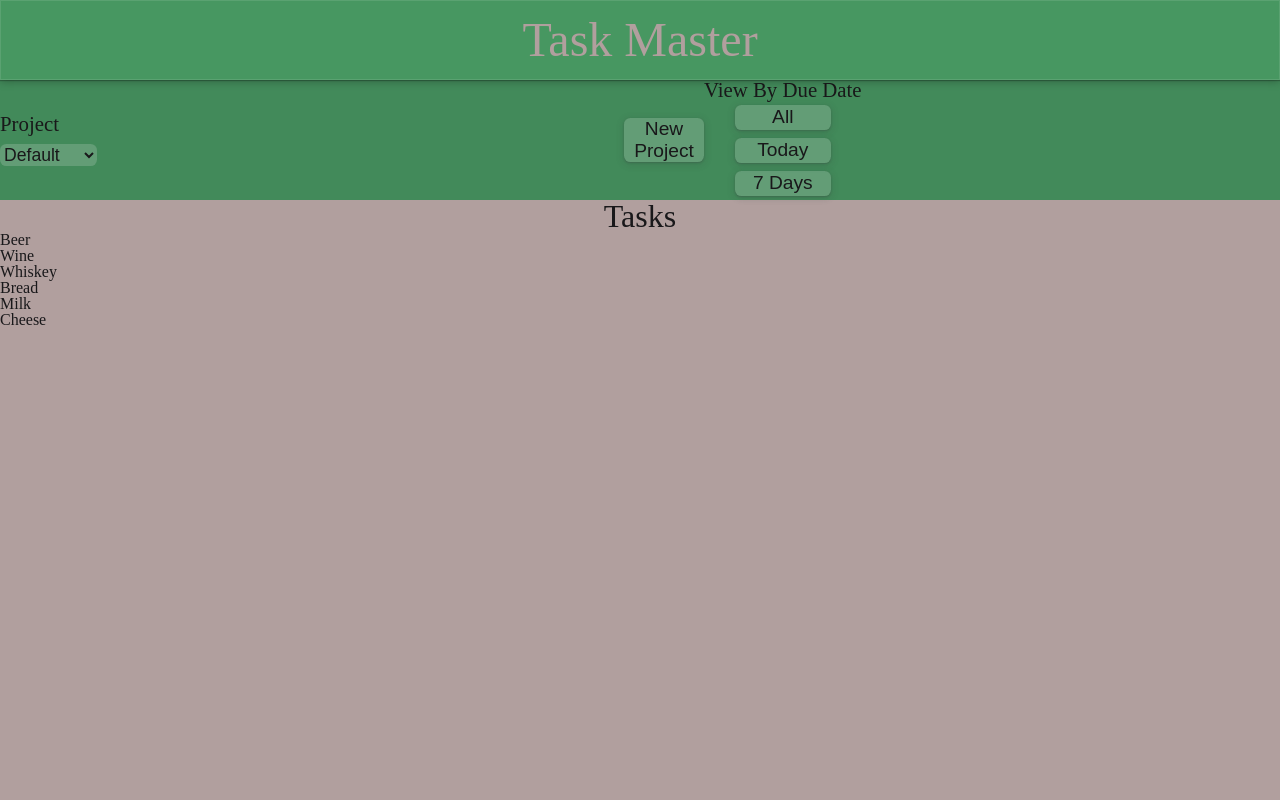
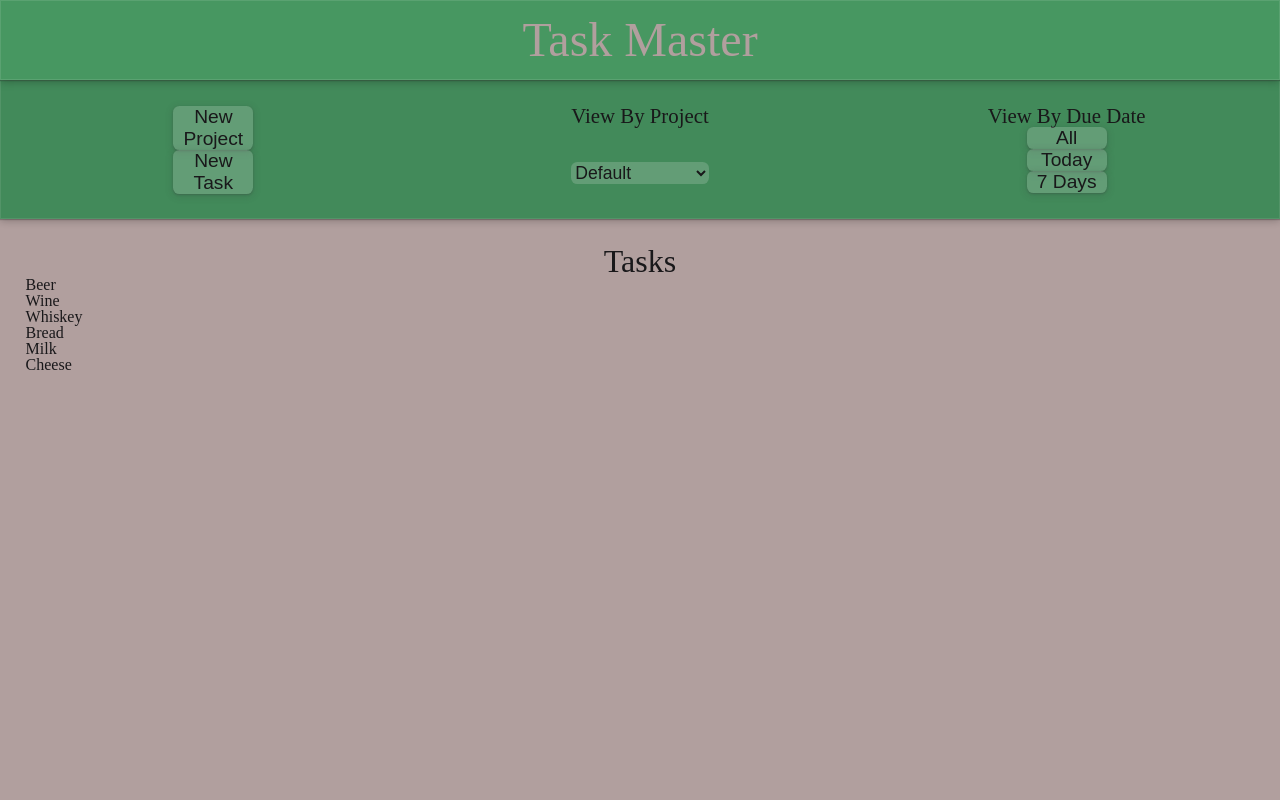
Before and after one commit to rutland-dev/to-do, a website built with webpack: page src/index.html in a window 1280 px wide. Shown: the top 800 px of the page. Built offline with nearby package versions, Linux system fonts and the light colour scheme.

Commit message:
Add new task button
Added new task button, slightly changed menu layout, and added
description, priority, and notes keys to task objects.

```diff
--- a/src/DOM.js
+++ b/src/DOM.js
@@ -43,6 +43,9 @@ function buildMenu() {
     const menuDiv = document.createElement('div');
     menuDiv.setAttribute('id', 'menu-div');
 
+    const createNewButtonsDiv = buildNewButtons();
+    menuDiv.appendChild(createNewButtonsDiv);
+
     const projectMenuDiv = buildProjectMenu();
     menuDiv.appendChild(projectMenuDiv);
 
@@ -62,15 +65,9 @@ function buildProjectMenu() {
 
     const projectMenuListForm = buildProjectList();
 
-    const createNewProjectBtnDiv = document.createElement('div');
-    createNewProjectBtnDiv.setAttribute('id', 'create-new-project-button-div');
-
     const createNewProjectBtn = buildNewProjectButton();
 
     projectMenuDiv.appendChild(projectMenuListForm);
-
-    createNewProjectBtnDiv.appendChild(createNewProjectBtn);
-    projectMenuDiv.appendChild(createNewProjectBtnDiv);
 
     return projectMenuDiv;
 };
@@ -83,7 +80,7 @@ function buildProjectList() {
     const projectMenuListLabel = document.createElement('label');
     projectMenuListLabel.setAttribute('id', 'project-menu-list-label');
     projectMenuListLabel.setAttribute('for', 'project-menu-list');
-    projectMenuListLabel.textContent = "Project"
+    projectMenuListLabel.textContent = "View By Project"
 
     const projectMenuListSelect = document.createElement('select');
     projectMenuListSelect.setAttribute('id', 'project-menu-list-select');
@@ -108,13 +105,38 @@ function buildProjectListOptions(projectName, projectMenuListSelect) {
 };
 
 //****************************************************************************** */
+function buildNewButtons() {
+    const createNewButtonsDiv = document.createElement('div');
+    createNewButtonsDiv.setAttribute('id', 'create-new-buttons-div');
+
+    const createNewProjectBtn = buildNewProjectButton();
+    createNewButtonsDiv.appendChild(createNewProjectBtn);
+
+    const createNewTaskBtn = buildNewTaskButton();
+    createNewButtonsDiv.appendChild(createNewTaskBtn);
+
+    return createNewButtonsDiv;
+};
+
+//****************************************************************************** */
 function buildNewProjectButton() {
     const createNewProjectBtn = document.createElement('button');
     createNewProjectBtn.setAttribute('type', 'button');
     createNewProjectBtn.setAttribute('id', 'create-new-project-button');
     createNewProjectBtn.textContent = "New Project";
+
     return createNewProjectBtn;
 };
+
+//****************************************************************************** */
+function buildNewTaskButton() {
+    const createNewTaskBtn = document.createElement('button');
+    createNewTaskBtn.setAttribute('type', 'button');
+    createNewTaskBtn.setAttribute('id', 'create-new-task-button');
+    createNewTaskBtn.textContent = "New Task";
+
+    return createNewTaskBtn;
+}
 
 //****************************************************************************** */
 function buildViewByDateBtns() {
--- a/src/index.js
+++ b/src/index.js
@@ -4,38 +4,56 @@ import { buildUI } from './DOM.js';
 let taskList = [
     {
         name: "Beer",
+        description: "Buy this at the store",
         due: new Date(2024-2-1),
         project: "Booze",
+        priority: "low",
+        notes: "Write notes here...",
         complete: false,
     },
     {
         name: "Wine",
+        description: "Buy this at the store",
         due: new Date(2024-2-1),
         project: "Booze",
+        priority: "low",
+        notes: "Write notes here...",
         complete: false,
     },
     {
         name: "Whiskey",
+        description: "Buy this at the store",
         due: new Date(2024-1-17),
         project: "Booze",
+        priority: "med",
+        notes: "Write notes here...",
         complete: false,
     },
     {
         name: "Bread",
+        description: "Buy this at the store",
         due: new Date(2024-2-1),
         project: "Groceries",
+        priority: "low",
+        notes: "Write notes here...",
         complete: false,
     },
     {
         name: "Milk",
+        description: "Buy this at the store",
         due: new Date(2024-1-17),
         project: "Groceries",
+        priority: "med",
+        notes: "Write notes here...",
         complete: false,
     },
     {
         name: "Cheese",
+        description: "Buy this at the store",
         due: new Date(2024-2-1),
         project: "Groceries",
+        priority: "high",
+        notes: "Write notes here...",
         complete: false,
     },
 ];
--- a/src/style.css
+++ b/src/style.css
@@ -90,10 +90,42 @@ body {
 #menu-div {
     background-color: var(--priority-low-color);
     opacity: .9;
-    height: 15%;
+    /* height: 15%; */
+    display: grid;
+    grid-template-columns: 1fr 1fr 1fr;
+    font-size: 1.3rem;
+    box-shadow: 0 1px 1px rgba(0, 0, 0, 0.25), 0 2px 8px rgba(0, 0, 0, 0.25), inset 0px 0px 0px 1px rgba(255, 255, 255, 0.1);
+    padding: 2% 0;
+}
+
+#project-menu-div {
     display: flex;
-    align-items: space-around;
-    font-size: 1.3rem;
+    flex-direction: column;
+    height: 100%;
+    align-items: center;
+    text-align: center;
+}
+
+#create-new-buttons-div {
+    display: flex;
+    flex-direction: column;
+    justify-content: space-around;
+    align-items: center;
+}
+
+#view-by-date-div {
+    display: flex;
+    flex-direction: column;
+    justify-content: space-around;
+    text-align: center;
+}
+
+#view-by-date-buttons-div {
+    display: flex;
+    flex-direction: column;
+    height: 100%;
+    justify-content: space-around;
+    align-items: center;
 }
 
 #menu-div button {
@@ -106,19 +138,11 @@ body {
     color: black;
 }
 
-#project-menu-div {
-    height: 100%;
-    display: flex;
-    justify-content: space-between;
-    align-items: center;
-    width: 55%;
-}
-
 #project-menu-list-form {
     display: flex;
     flex-direction: column;
-    justify-content: space-between;
-    gap: 10px;
+    gap: 40%;
+    height: 100%;
     width: fit-content;
 }
 
@@ -133,29 +157,11 @@ select option {
     background-color: var(--priority-low-color);
 }
 
-#view-by-date-div {
-    display: flex;
-    flex-direction: column;
-    text-align: center;
-}
-
-#view-by-date-buttons-div {
-    display: flex;
-    flex-direction: column;
-    align-items: center;
-    justify-content: space-around;
-    height: 100%;
-}
-
-#view-by-date-buttons-div button {
-    height: 1.6rem;
-    width: 6rem;
-}
-
 #task-view-div {
     background-color: var(--secondary-color);
     height: 100%;
     color: var(--main-bg-color);
+    padding: 2%;
 }
 
 #task-view-title-div {
```
